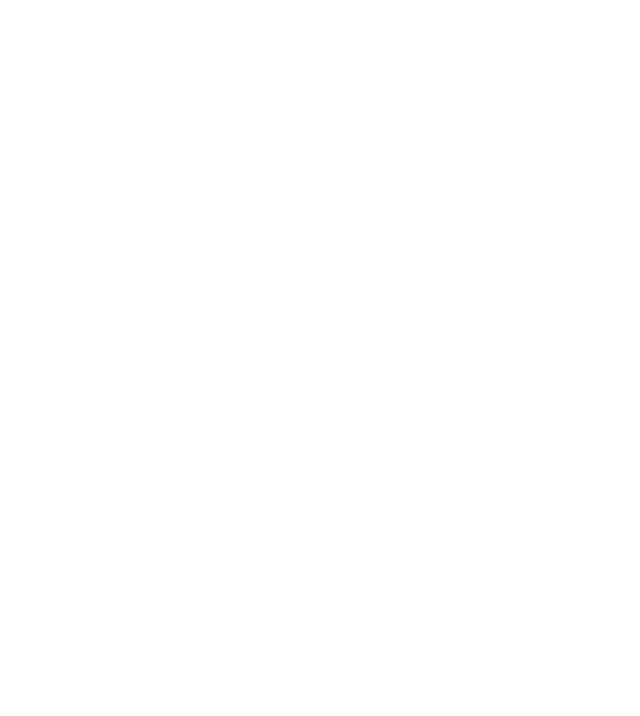
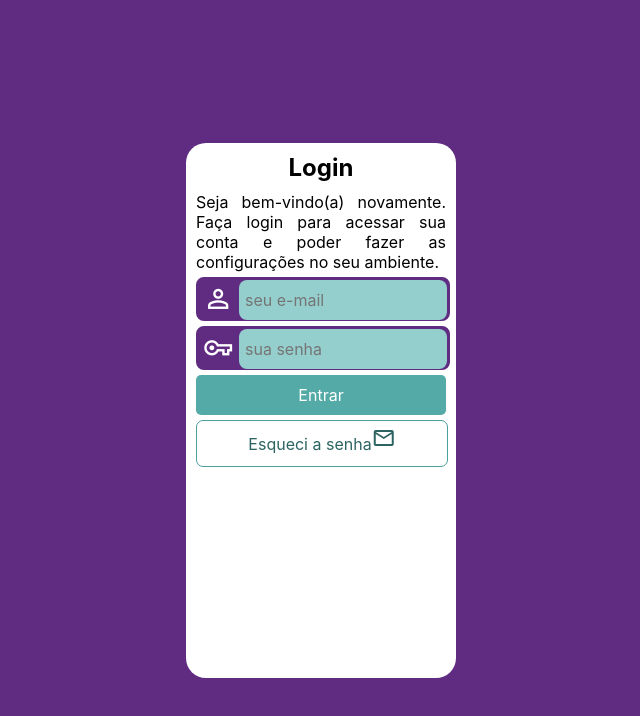
Before and after one commit to KaykeCalifani/projeto-login, a plain HTML site: page index.html in a window 1280 px wide. Shown: the whole page, without its empty margins (329-969 px from the left). Drawn offline with nearby package versions, Linux system fonts and the light colour scheme.

Commit message:
configurações gerais

```diff
--- a/index.html
+++ b/index.html
@@ -4,8 +4,36 @@
     <meta charset="UTF-8">
     <meta name="viewport" content="width=device-width, initial-scale=1.0">
     <title>Tela Login</title>
+    <link rel="stylesheet" href="https://fonts.googleapis.com/css2?family=Material+Symbols+Outlined:opsz,wght,FILL,GRAD@20..48,100..700,0..1,-50..200" />
+    <link rel="stylesheet" href="https://fonts.googleapis.com/css2?family=Material+Symbols+Outlined:opsz,wght,FILL,GRAD@20..48,100..700,0..1,-50..200" />
+    <link rel="stylesheet" href="https://fonts.googleapis.com/css2?family=Material+Symbols+Outlined:opsz,wght,FILL,GRAD@20..48,100..700,0..1,-50..200" />
+    <link rel="stylesheet" href="style/style.css">
+    <link rel="stylesheet" href="style/media-query.css">
 </head>
 <body>
+    <main>
+        <section id="login">
+            <div id="imagem">
 
+            </div>
+            <div id="formulario">
+                <h1>Login</h1>
+                <p>Seja bem-vindo(a) novamente. Faça login para acessar sua conta e poder fazer as configurações no seu ambiente.</p>
+
+                <form action="login.php" method="post" autocomplete="on">
+                    <div class="campo">
+                        <label for="iemail"><span class="material-symbols-outlined">person</span></label>
+                        <input type="email" name="email" id="iemail" required placeholder="seu e-mail" autocomplete="email" maxlength="30">
+                    </div>
+                    <div class="campo">
+                        <label for="isenha"><span class="material-symbols-outlined">vpn_key</span></label>
+                        <input type="password" name="senha" id="isenha" required placeholder="sua senha" autocomplete="current-password" min="8" max="20">
+                    </div>
+                    <input type="submit" value="Entrar">
+                    <a href="" class="botao">Esqueci a senha<span class="material-symbols-outlined">mail</span></a>
+                </form>
+            </div>
+        </section>
+    </main>
 </body>
 </html>
--- /dev/null
+++ b/style/media-query.css
@@ -0,0 +1 @@
+@charset " UTF-8";
--- /dev/null
+++ b/style/style.css
@@ -0,0 +1,109 @@
+@charset "UTF-8";
+
+*{
+    margin: 0px;
+    padding: 0px;
+    font-family:-apple-system, BlinkMacSystemFont, 'Segoe UI', Roboto, Oxygen, Ubuntu, Cantarell, 'Open Sans', 'Helvetica Neue', sans-serif;
+}
+
+:root{
+    --verde: #49a09d;
+    --lilas: #5f2c82;
+}
+
+html{
+    height: 100vh;
+}
+
+body{
+    background-color: lightgray;
+}
+
+main{
+    width: 100vw;
+    height: 100vh;
+    background-color: white;
+    padding: 10px;
+    display: flex;
+    justify-content: center;
+    align-items: center;
+    background-color: var(--lilas);
+}
+
+section{
+    background-color: white;
+    width: 250px;
+    height: 515px;
+    padding: 10px;
+    border-radius: 20px;
+}
+
+#formulario{
+    width: 250px;
+    height: 293px;
+}
+
+div#formulario > h1{
+    text-align: center;
+    margin-bottom: 10px;
+}
+
+div#formulario > p{
+    text-align: justify;
+}
+
+form > div.campo{
+    background-color: var(--lilas);
+    border-radius: 8px;
+    width: 100%;
+    height: 40px;
+    display: block;
+    border: 2px solid var(--lilas);
+    margin: 5px 0px;
+    display: flex;
+    justify-content: center;
+}
+
+form > div.campo  span{
+    color: white;
+    width: 30px;
+    padding: 5px;
+    font-size: 1.9em;
+}
+
+form > div.campo > input{
+    background-color: #94cfcd;
+    font-size: 1em;
+    width: calc(100% - 45px);
+    height: 100%;
+    border: 0px;
+    margin: 1px;
+    border-radius: 8px;
+    padding-left: 6px;
+}
+
+form > input[type=submit]{
+    width: 100%;
+    display: block;
+    height: 40px;
+    border-radius: 5px;
+    border: none;
+    font-size: 1em;
+    cursor: pointer;
+    background-color: #53aaa7;
+    color: white;
+}
+
+form > a.botao{
+    width: 100%;
+    height: 40px;
+    font-size: 1em;
+    display: block;
+    text-align: center;
+    color: #2d6462;
+    border-radius: 7px;
+    border: 1px solid #49a09d;
+    margin-top: 5px;
+    padding-top: 5px;
+    text-decoration: none;
+}
```
Also changed, not shown: img/pexels-lawlesscapture-13737660.jpg (added).
